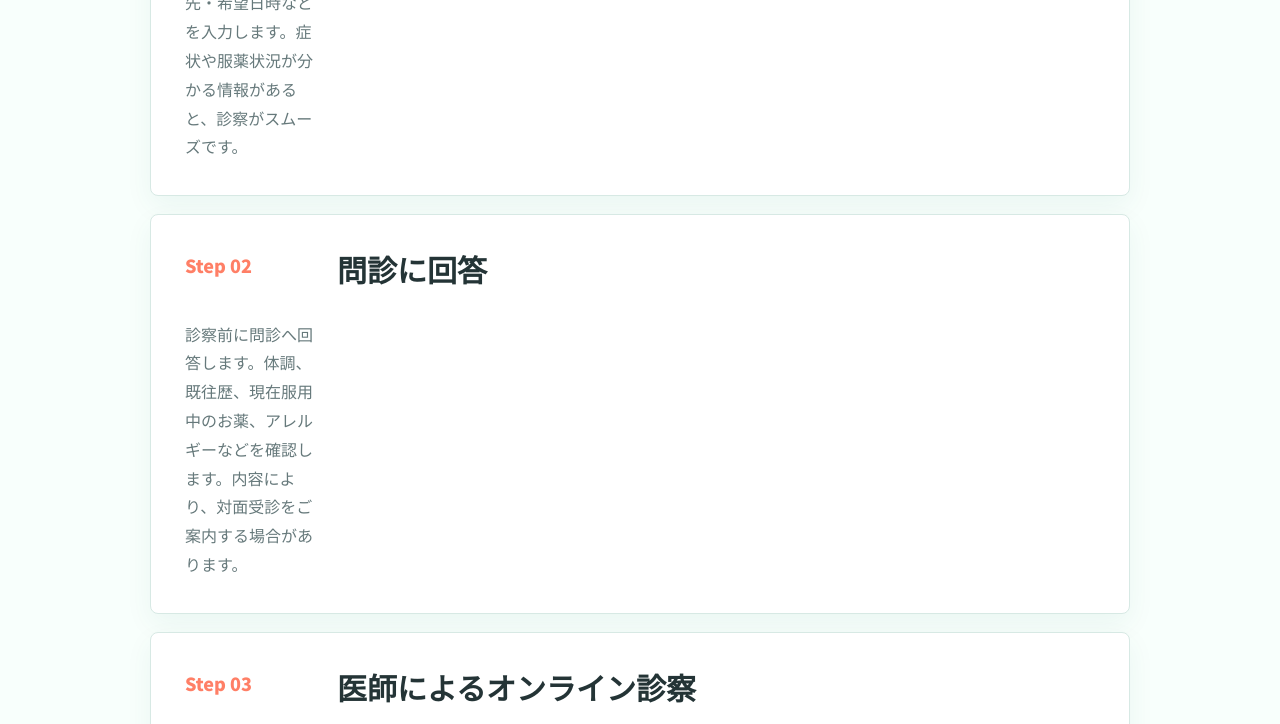
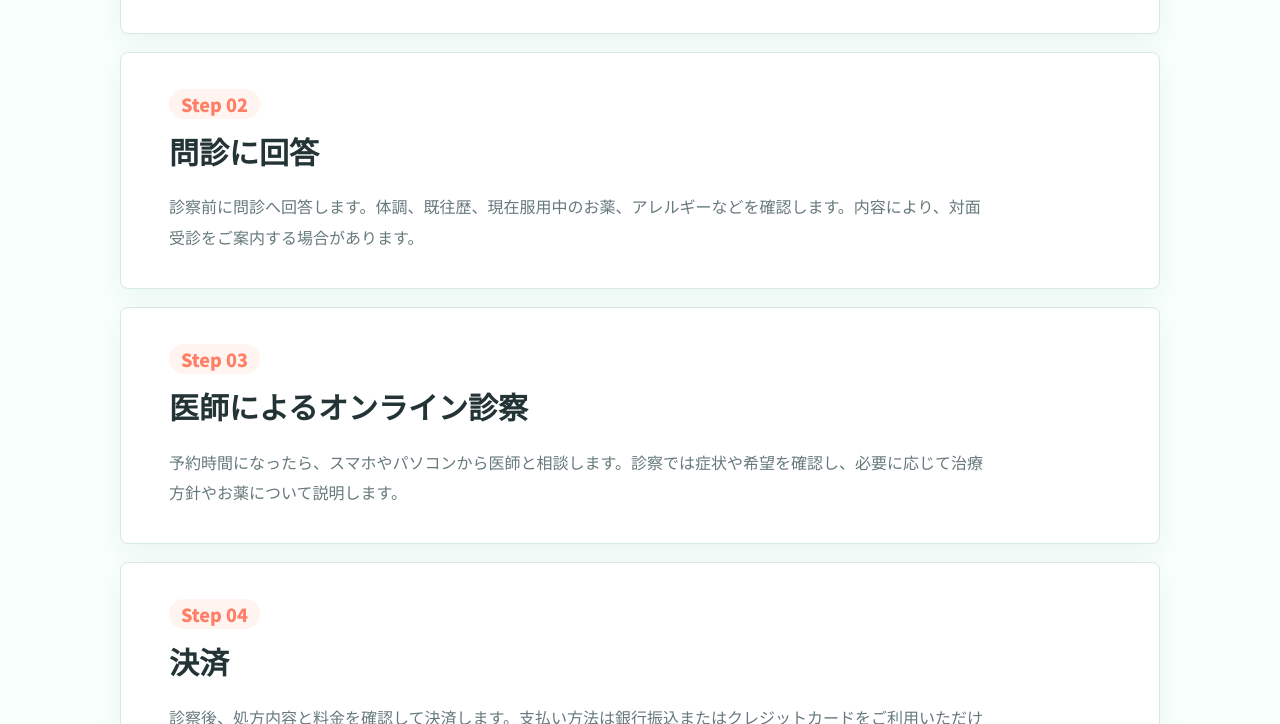
Before and after one commit to yasu369/onn-kuri, a plain HTML site: page flow/index.html in a window 1280 px wide. Shown: the part 747-1471 px from the top of the page. Drawn offline with Linux system fonts and the light colour scheme.

Commit message:
Improve flow page readability

```diff
--- a/styles.css
+++ b/styles.css
@@ -907,3 +907,32 @@ tr:last-child td {
 @media (max-width: 520px) { .contact-actions .button { width: 100%; } }
 
 .contact-urgent { margin-top: 10px; color: var(--green-dark); font-weight: 900; }
+
+.detail-flow-section .section-heading {
+  text-align: left;
+}
+
+.detail-flow {
+  max-width: 1040px;
+}
+
+.detail-flow article {
+  grid-template-columns: 1fr;
+  gap: 12px;
+  padding: clamp(24px, 3.5vw, 36px) clamp(22px, 5vw, 48px);
+}
+
+.detail-flow span {
+  display: inline-flex;
+  width: fit-content;
+  padding: 6px 12px;
+  border-radius: 999px;
+  background: #fff4ef;
+  line-height: 1;
+}
+
+.detail-flow p {
+  max-width: 820px;
+  margin: 0;
+  line-height: 1.9;
+}
```
